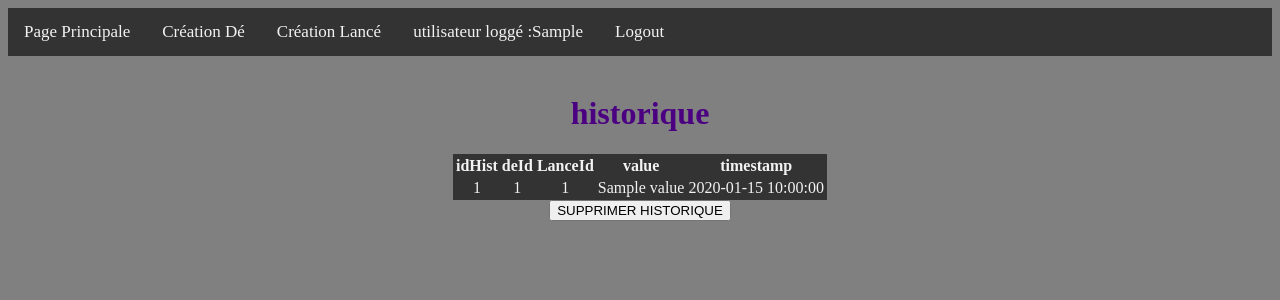
After one commit to olivierargaud/projetFlask, a Flask app: template templates/historique.html in a window 1280 px wide. The commit adds this page. Shown: the top 300 px of the page. Run offline with Flask 2, Linux system fonts and the light colour scheme; the template is opened without the code that fills it: most values are stand-ins (such as "Sample title", 1, 10 or a date in 2020).

Commit message:
historique sur les dés

```diff
--- a/randomDice.py
+++ b/randomDice.py
@@ -76,6 +76,34 @@ class user(db.Model):
     def __repr__(self):
         return '<User %r >' % self.login
 
+########################################################################################
+#                                                                                      #
+########################################################################################
+class historique(db.Model):
+    """ table qui stock l'historique des resultats des dés """
+    id = db.Column(db.Integer, primary_key = True)
+    value = db.Column(db.Integer)
+    deId = db.Column(db.Integer)
+    LanceId = db.Column(db.Integer)
+    date_created = db.Column(db.DateTime, default = datetime.utcnow)
+
+    def __repr__(self):
+        return '<Hist %r >' % self.value
+
+########################################################################################
+#                                                                                      #
+########################################################################################
+class historiqueGroup(db.Model):
+    """ table qui stock l'historique des resultats des Lancés"""
+    id = db.Column(db.Integer, primary_key = True)
+    value = db.Column(db.Integer)
+    LanceId = db.Column(db.Integer, ForeignKey('dice_group.id'), nullable = False)
+    idDice = db.Column(db.Integer, ForeignKey('dice.id'), nullable = False)
+    idGroup = db.Column(db.Integer, ForeignKey('dice_group.id'), nullable = False)
+    date_created = db.Column(db.DateTime, default = datetime.utcnow)
+
+    def __repr__(self):
+        return '<HistGroup %r >' % self.value
 
 
 ######################################################################################################################################################
@@ -269,9 +297,13 @@ def suprimeDe(id):
 @app.route('/lancer/<int:id>',methods=['POST','GET'])
 def lancer(id):
     dice_to_launch = dice.query.get_or_404(id)
+    result = random.randint (1,dice_to_launch.value)
+    dice_to_launch.last_result = result
+    print(result)
 
-    dice_to_launch.last_result = random.randint (1,dice_to_launch.value)
-    print(dice_to_launch.last_result)
+    new_historique = historique(value=result,deId=id)
+    db.session.add(new_historique)
+
     db.session.commit()
 
     return redirect('/pagePrincipale')
@@ -413,10 +445,15 @@ def lancerGroup(id):
             print (jonction.id)
             deSelect = dice.query.filter(dice.id == jonction.idDice).first()
             print (deSelect.name)
-            dice_result = random.randint (1,deSelect.value)
+            result = random.randint (1,deSelect.value)
+            dice_result = result
             resultatLance += dice_result
             print('resultat individuel ' + str(dice_result))
             jonction.last_result = dice_result
+
+            new_historique = historique(value=result,LanceId=id)
+            db.session.add(new_historique)
+
 
 
         print('resultat total ' + str(resultatLance))
@@ -426,3 +463,41 @@ def lancerGroup(id):
         return redirect('/pagePrincipale')
     else:
         return redirect('/')
+
+
+
+
+########################################################################################
+#                                                                                      #
+########################################################################################
+@app.route('/historiqueDe/<int:id>',methods=['POST','GET'])
+def historiqueDe(id):
+    if request.method == 'POST':
+
+        listeHist = historique.query.filter(historique.deId == id).all()
+
+        return render_template('historique.html', listeHist=listeHist , utilisateurActif = session['username'] ,id=id)
+    else:
+        return redirect('/')
+
+
+########################################################################################
+#                                                                                      #
+########################################################################################
+@app.route('/suprimerHistoriqueDe/<int:id>',methods=['POST','GET'])
+def supprimerHistoriqueDe(id):
+    if request.method == 'POST':
+
+        print('toto')
+
+        listeHist = historique.query.filter(historique.deId == id).all()
+
+        for hist in listeHist:
+            db.session.delete(hist)
+        db.session.commit()
+
+        # listeHist = historique.query.filter(historique.deId == id).all()
+
+        return redirect(url_for('historiqueDe', id=id),code=307)
+    else:
+        return redirect('/')
--- /dev/null
+++ b/templates/historique.html
@@ -0,0 +1,47 @@
+{% extends 'base.html' %}
+
+
+
+{% block head %}
+
+{% endblock %}
+
+
+
+
+{% block body %}
+
+    <h1> historique </h1>
+
+    {% if listeHist|length < 1 %}
+    <h4>pas d'historique</h4>
+
+    {% else %}
+    <table>
+        <tr>
+            <th>idHist</th>
+            <th>deId</th>
+            <th>LanceId</th>
+            <th>value</th>
+            <th>timestamp</th>
+        </tr>
+
+        {% for historique in listeHist %}
+            <tr>
+                <td>{{ historique.id }}</td>
+                <td>{{ historique.deId }}</td>
+                <td>{{ historique.LanceId }}</td>
+                <td>{{ historique.value }}</td>
+                <td>{{ historique.date_created }}</td>
+            </tr>
+        {% endfor %}
+    </table>
+
+    <form action="/suprimerHistoriqueDe/{{id}}" method="POST">
+        <input type="submit" name = "BpSuprHistDe" value="SUPPRIMER HISTORIQUE">
+    </form>
+
+    {% endif %}
+
+
+{% endblock %}
```
Also changed, not shown: templates/pagePrincipale.html (+10 -0 lines), baseRandomDice.db.
